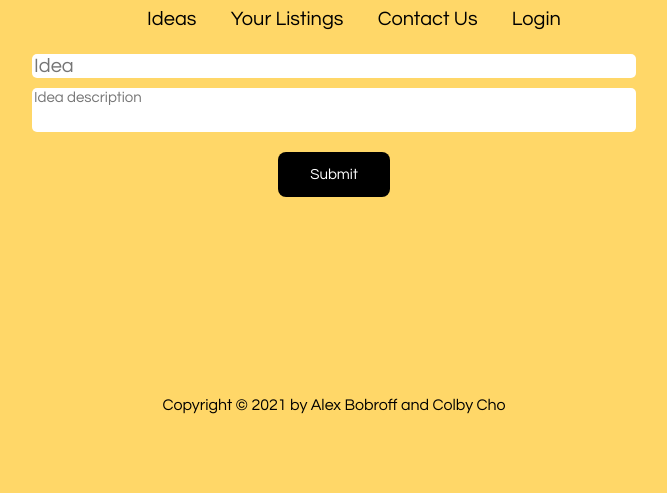
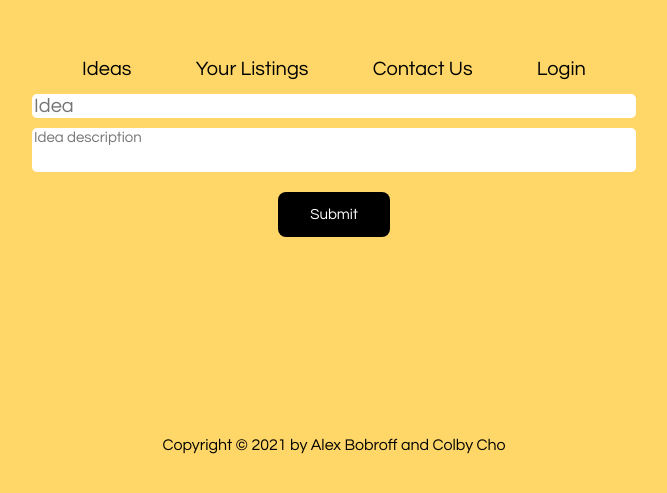
Before and after one commit to twinkiedoge/Novel, a plain HTML site: page index.html in a window 1280 px wide. Shown: the part 225-718 px from the top of the page, without its empty margins (306-973 px from the left). Drawn offline with nearby package versions, Linux system fonts and the light colour scheme.

Commit message:
navbar update

```diff
--- a/projectListings.css
+++ b/projectListings.css
@@ -14,6 +14,7 @@ h1 {
 table {
     margin-left: auto;
     margin-right: auto;
+    margin-top: -60px;
 }
 
 button {
@@ -110,18 +111,18 @@ button:hover {
     border-top-right-radius: 5px;
 }
 
-li {
-    display: inline-block;
-    padding: 15px;
-
+#navbar {
+    text-align: center;
+    margin-top: -50px;
 }
 
-nav, ul, a {
+li, ul, a {
     text-decoration: none;
     color: black;
     list-style-type: none;
     font-size: 20px;
-    text-align: center;
+    display: inline-block;
+    padding: 15px;
 }
 
 a:hover {
--- a/projectListings.js
+++ b/projectListings.js
@@ -26,7 +26,6 @@ function pullIdea(){
             tableData += '</div>';
         });
         $('#firetable').append(tableData);
-        var tableData = '';
         collapsible();
     });
 }
@@ -35,7 +34,6 @@ function pullIdea(){
 function collapsible(){
     var coll = document.getElementsByClassName("collapsible");
     var i;
-
     for (i = 0; i < coll.length; i++) {
         coll[i].addEventListener("click", function() {
             this.classList.toggle("active");
@@ -84,5 +82,4 @@ function downvote(childKey){
         });
         document.getElementById(childKey).innerHTML = upvotes - downvotes;
     });
-    console.log("downvote");
 }
--- a/style.css
+++ b/style.css
@@ -64,22 +64,21 @@ textarea {
     width: 600px;
     height: 20px;
     font-size: 20px;
-    margin-top: -10px;
+    margin-top: -50px;
 }
 
-li {
-    display: inline-block;
-    padding: 15px;
-
+#navbar {
+    text-align: center;
+    margin-top: -50px;
 }
 
-nav, ul, a {
+li, ul, a {
     text-decoration: none;
     color: black;
     list-style-type: none;
     font-size: 20px;
-    text-align: center;
-    margin-top: -50px;
+    display: inline-block;
+    padding: 15px;
 }
 
 a:hover {
```
Also changed, not shown: index.html (+0 -2 lines), projectListings.html (+0 -4 lines).
